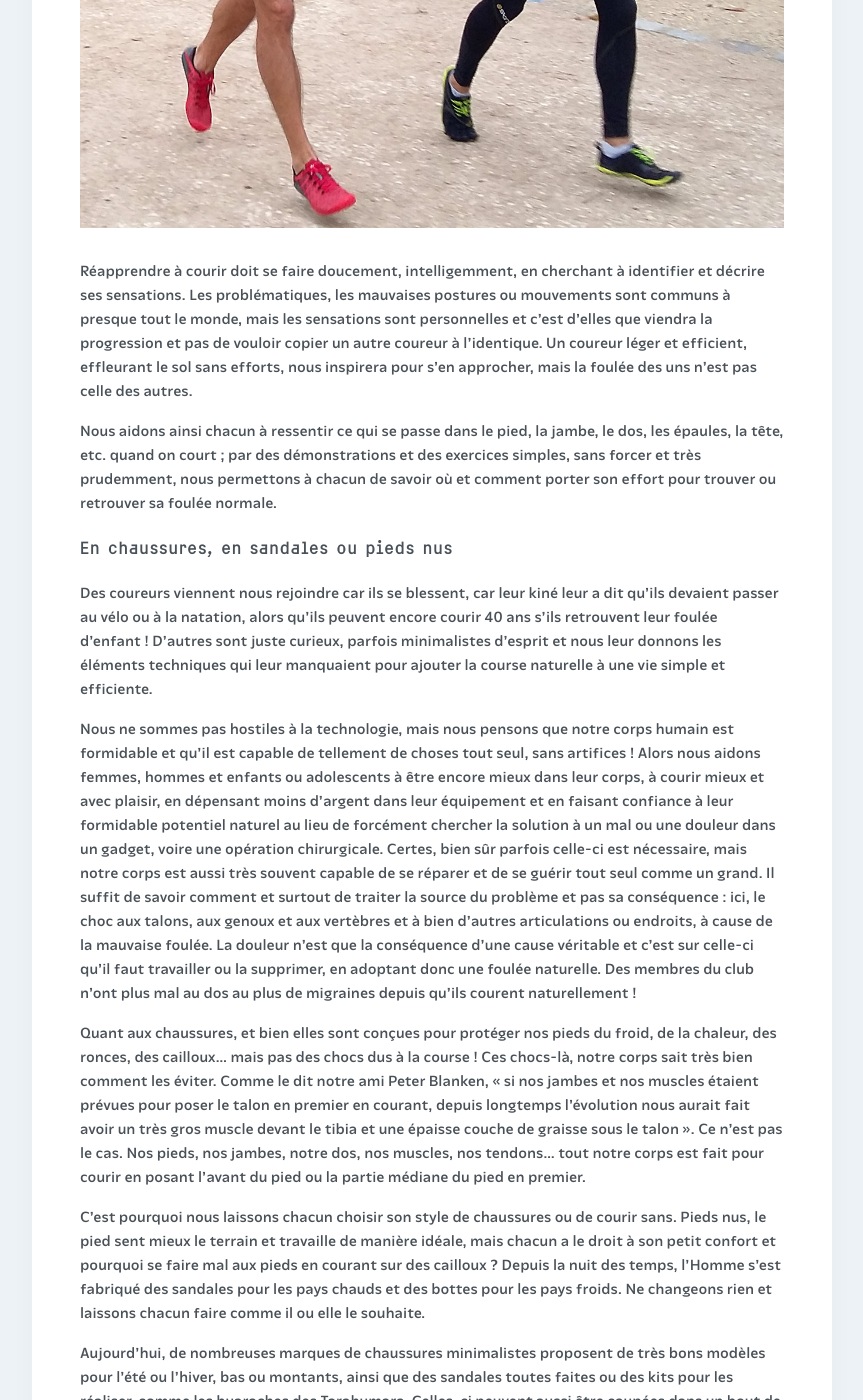
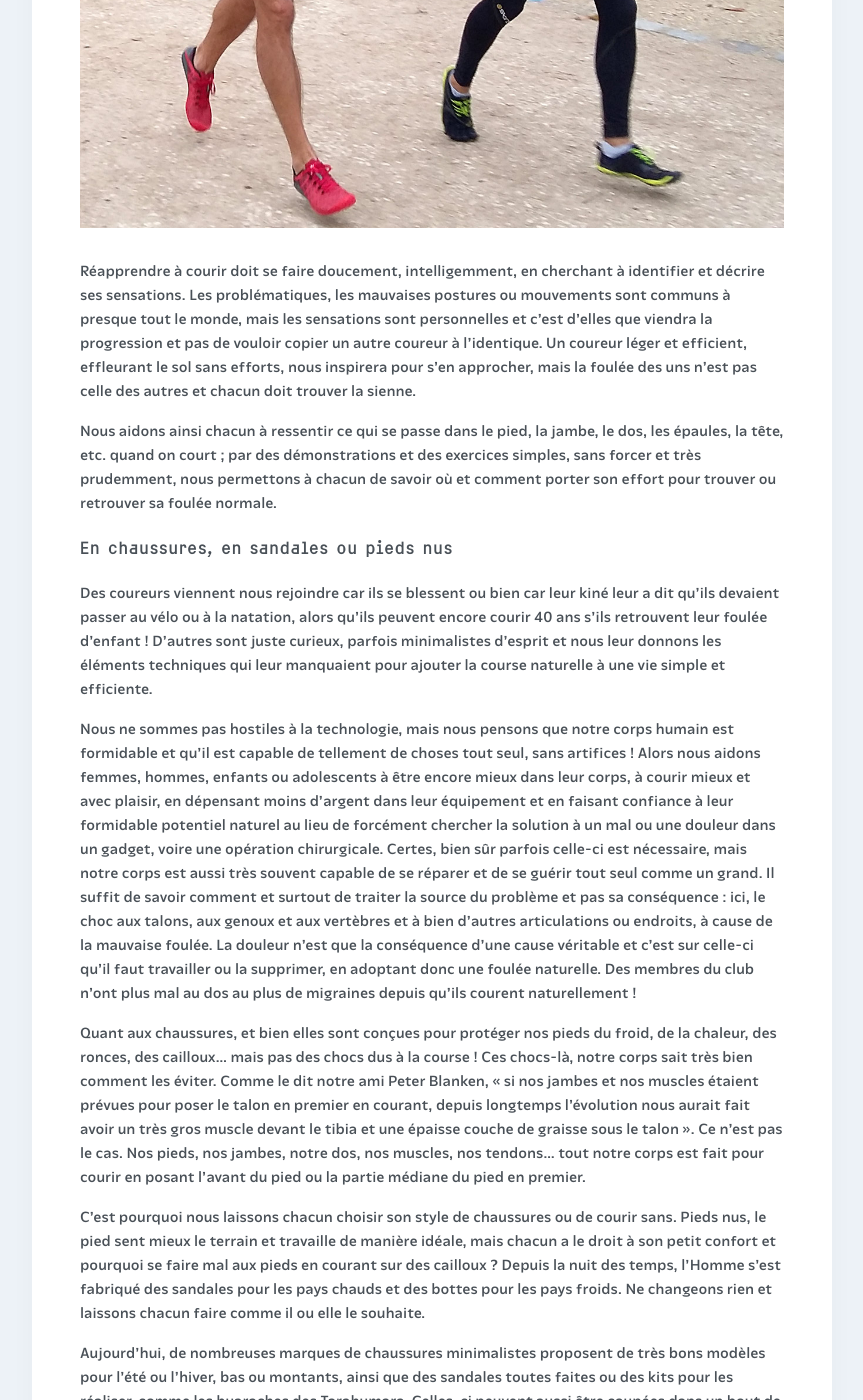
Before and after one commit to courirpaleo/courirpaleo.github.io, a Jekyll site: the page built from _pages-secondary/foulee-naturelle.md, in a window 1280 px wide and 1400 px high, scrolled down 1936 px. Shown: the whole window, without its empty margins (208-1071 px from the left). Built offline with Jekyll 4.4.1, drawn with Linux system fonts in a browser that asks for light colours; some web fonts are replaced; some of the changed text lies outside the part shown.

Commit message:
Update foulee-naturelle.md

```diff
--- a/_pages-secondary/foulee-naturelle.md
+++ b/_pages-secondary/foulee-naturelle.md
@@ -16,20 +16,20 @@
 Quand on court, c'est différent : on vole un très bref instant et donc, forcément, on retombe de tout son poids sur un pied à chaque foulée, comme en sautant d'un petit rocher ou muret. Qui se réceptionnerait alors sur les talons ? Personne. Évidemment, tout le monde tombe alors sur l'avant des pieds, les jambes légèrement fléchies pour pouvoir amortir le choc. Celles et ceux qui portent des talons retireraient même leurs chaussures pour mieux se réceptionner en tombant car, avec un talon haut, le pied ne peut pas effectuer un mouvement vers le bas d'amortissant du choc après avoir touché le sol en premier sur l'avant du pied.
 
 ### Une affaire de sensations
-D'un coureur à l'autre et selon le terrain, la pose du pied au sol se fera sur l'avant du pied ou sur la partie centrale/médiane. Au début du réapprentissage de la course naturelle, l'erreur consiste à se tenir trop sur la pointe des pieds par peur de taper le talon. Cette position sollicite trop les mollets&nbsp;; c'est pour cela qu'il ne faut surtout pas courir longtemps quand on entame sa transition vers une foulée minimaliste et naturelle. Il faut y aller très progressivement, en commençant pas de très courtes distances (1, 2, 3km maximum, selon le niveau de chacun) et ensuite, la posture s'améliorant et les mollets étant moins sollicités, on pourra courir davantage. Certains changent leur foulée en 15 jours, d'autres mettent deux ans&nbsp;! Aucune règle en la matière, mais du bon sens, de la prudence et de l'écoute (de son corps et de gens sympathiques comme nos membres&²nbsp;!). Ensuite, plus on progresse, moins on sollicite les mollets et au contraire davantage les fessiers pour engager la hanche et la jambe en avant, le pied effleurant simplement le sol en pour finir en mouvement de fouet vers l'arrière et nous propulser en avant.
+D'un coureur à l'autre et selon le terrain, la pose du pied au sol se fera sur l'avant du pied ou sur la partie centrale/médiane. Au début du réapprentissage de la course naturelle, l'erreur consiste à se tenir trop sur la pointe des pieds par peur de taper le talon. Cette position sollicite trop les mollets&nbsp;; c'est pour cela qu'il ne faut surtout pas courir longtemps quand on entame sa transition vers une foulée minimaliste et naturelle. Il faut y aller très progressivement, en commençant pas de très courtes distances (1, 2, 3&nbsp;km maximum, selon le niveau de chacun) et ensuite, la posture s'améliorant et les mollets étant moins sollicités, on pourra courir davantage. Certains changent leur foulée en 15 jours, d'autres mettent deux ans&nbsp;! Aucune règle en la matière, mais du bon sens, de la prudence et de l'écoute (de son corps et de gens sympathiques comme nos membres&²nbsp;!). Ensuite, plus on progresse, moins on sollicite les mollets et au contraire davantage les fessiers pour engager la hanche et la jambe en avant, le pied effleurant simplement le sol en pour finir en mouvement de fouet vers l'arrière et nous propulser en avant.
 Au club, nous partageons nos impressions, nos expériences et nos conseils, afin que chacun progresse sans se faire mal. Nous recommandons aussi à nos coureuses et coureurs de suivre un véritable atelier d'apprentissage de la foulée légère et naturelle, avec un professionnel comme Light Feet Running (voir en page Ressources).
 
 ![Courir Paleo](/assets/images/CourirPaleo_atelier_Bois-de-Vincennes_2017_foulees_1200px.jpg)
 
-Réapprendre à courir doit se faire doucement, intelligemment, en cherchant à identifier et décrire ses sensations. Les problématiques, les mauvaises postures ou mouvements sont communs à presque tout le monde, mais les sensations sont personnelles et c'est d'elles que viendra la progression et pas de vouloir copier un autre coureur à l'identique. Un coureur léger et efficient, effleurant le sol sans efforts, nous inspirera pour s'en approcher, mais la foulée des uns n'est pas celle des autres.
+Réapprendre à courir doit se faire doucement, intelligemment, en cherchant à identifier et décrire ses sensations. Les problématiques, les mauvaises postures ou mouvements sont communs à presque tout le monde, mais les sensations sont personnelles et c'est d'elles que viendra la progression et pas de vouloir copier un autre coureur à l'identique. Un coureur léger et efficient, effleurant le sol sans efforts, nous inspirera pour s'en approcher, mais la foulée des uns n'est pas celle des autres et chacun doit trouver la sienne.
 
-Nous aidons ainsi chacun à ressentir ce qui se passe dans le pied, la jambe, le dos, les épaules, la tête, etc. quand on court ; par des démonstrations et des exercices simples, sans forcer et très prudemment, nous permettons à chacun de savoir où et comment porter son effort pour trouver ou retrouver sa foulée normale.
+Nous aidons ainsi chacun à ressentir ce qui se passe dans le pied, la jambe, le dos, les épaules, la tête, etc. quand on court&nbsp;; par des démonstrations et des exercices simples, sans forcer et très prudemment, nous permettons à chacun de savoir où et comment porter son effort pour trouver ou retrouver sa foulée normale.
 
 ### En chaussures, en sandales ou pieds nus
 
-Des coureurs viennent nous rejoindre car ils se blessent, car leur kiné leur a dit qu'ils devaient passer au vélo ou à la natation, alors qu'ils peuvent encore courir 40 ans s'ils retrouvent leur foulée d'enfant&nbsp;! D'autres sont juste curieux, parfois minimalistes d'esprit et nous leur donnons les éléments techniques qui leur manquaient pour ajouter la course naturelle à une vie simple et efficiente.
+Des coureurs viennent nous rejoindre car ils se blessent ou bien car leur kiné leur a dit qu'ils devaient passer au vélo ou à la natation, alors qu'ils peuvent encore courir 40 ans s'ils retrouvent leur foulée d'enfant&nbsp;! D'autres sont juste curieux, parfois minimalistes d'esprit et nous leur donnons les éléments techniques qui leur manquaient pour ajouter la course naturelle à une vie simple et efficiente.
 
-Nous ne sommes pas hostiles à la technologie, mais nous pensons que notre corps humain est formidable et qu'il est capable de tellement de choses tout seul, sans artifices&nbsp;! Alors nous aidons femmes, hommes et enfants ou adolescents à être encore mieux dans leur corps, à courir mieux et avec plaisir, en dépensant moins d'argent dans leur équipement et en faisant confiance à leur formidable potentiel naturel au lieu de forcément chercher la solution à un mal ou une douleur dans un gadget, voire une opération chirurgicale. Certes, bien sûr parfois celle-ci est nécessaire, mais notre corps est aussi très souvent capable de se réparer et de se guérir tout seul comme un grand. Il suffit de savoir comment et surtout de traiter la source du problème et pas sa conséquence&nbsp;: ici, le choc aux talons, aux genoux et aux vertèbres et à bien d'autres articulations ou endroits, à cause de la mauvaise foulée. La douleur n'est que la conséquence d'une cause véritable et c'est sur celle-ci qu'il faut travailler ou la supprimer, en adoptant donc une foulée naturelle. Des membres du club n'ont plus mal au dos au plus de migraines depuis qu'ils courent naturellement&nbsp;!
+Nous ne sommes pas hostiles à la technologie, mais nous pensons que notre corps humain est formidable et qu'il est capable de tellement de choses tout seul, sans artifices&nbsp;! Alors nous aidons femmes, hommes, enfants ou adolescents à être encore mieux dans leur corps, à courir mieux et avec plaisir, en dépensant moins d'argent dans leur équipement et en faisant confiance à leur formidable potentiel naturel au lieu de forcément chercher la solution à un mal ou une douleur dans un gadget, voire une opération chirurgicale. Certes, bien sûr parfois celle-ci est nécessaire, mais notre corps est aussi très souvent capable de se réparer et de se guérir tout seul comme un grand. Il suffit de savoir comment et surtout de traiter la source du problème et pas sa conséquence&nbsp;: ici, le choc aux talons, aux genoux et aux vertèbres et à bien d'autres articulations ou endroits, à cause de la mauvaise foulée. La douleur n'est que la conséquence d'une cause véritable et c'est sur celle-ci qu'il faut travailler ou la supprimer, en adoptant donc une foulée naturelle. Des membres du club n'ont plus mal au dos au plus de migraines depuis qu'ils courent naturellement&nbsp;!
 
 Quant aux chaussures, et bien elles sont conçues pour protéger nos pieds du froid, de la chaleur, des ronces, des cailloux... mais pas des chocs dus à la course ! Ces chocs-là, notre corps sait très bien comment les éviter. Comme le dit notre ami Peter Blanken, «&nbsp;si nos jambes et nos muscles étaient prévues pour poser le talon en premier en courant, depuis longtemps l'évolution nous aurait fait avoir un très gros muscle devant le tibia et une épaisse couche de graisse sous le talon&nbsp;». Ce n'est pas le cas. Nos pieds, nos jambes, notre dos, nos muscles, nos tendons... tout notre corps est fait pour courir en posant l'avant du pied ou la partie médiane du pied en premier.
 
```
Also changed, not shown: other parts of _pages-secondary/foulee-naturelle.md (+1 -1 lines).
